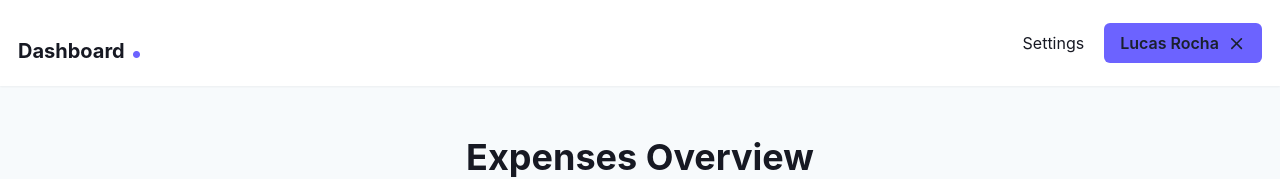
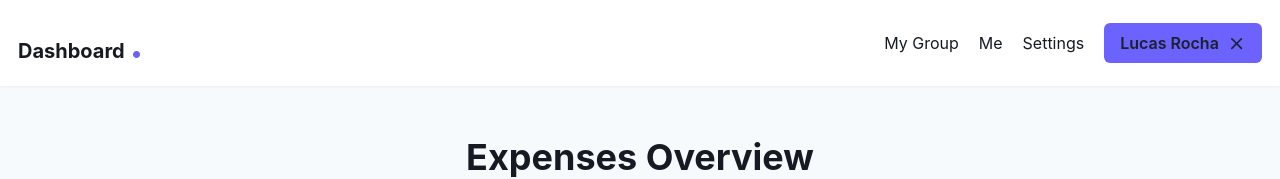
Before and after one commit to RochaLS/roomies-share, a React (Create React App) app: page / in a window 1280 px wide. Shown: the top 179 px of the page. Built offline with nearby package versions, Linux system fonts and the light colour scheme.

Commit message:
add new routes

```diff
--- a/src/components/NavigationBar.jsx
+++ b/src/components/NavigationBar.jsx
@@ -16,6 +16,12 @@ export function NavigationBar() {
         Dashboard <span style={{ color: "#6C63FF", fontSize: "42px" }}>.</span>
       </Heading>
       <HStack spacing="20px">
+        <Link as={ReachLink} to="group" _hover={{ color: "#5149fb" }}>
+          My Group
+        </Link>
+        <Link as={ReachLink} to="me" _hover={{ color: "#5149fb" }}>
+          Me
+        </Link>
         <Link as={ReachLink} to="settings" _hover={{ color: "#5149fb" }}>
           Settings
         </Link>
--- /dev/null
+++ b/src/pages/Group.jsx
@@ -0,0 +1,3 @@
+export function Group() {
+  return <h1>Group</h1>;
+}
--- /dev/null
+++ b/src/pages/Me.jsx
@@ -0,0 +1,3 @@
+export function Me() {
+  return <h1>Me</h1>;
+}
```
Also changed, not shown: src/index.js (+10 -0 lines).
